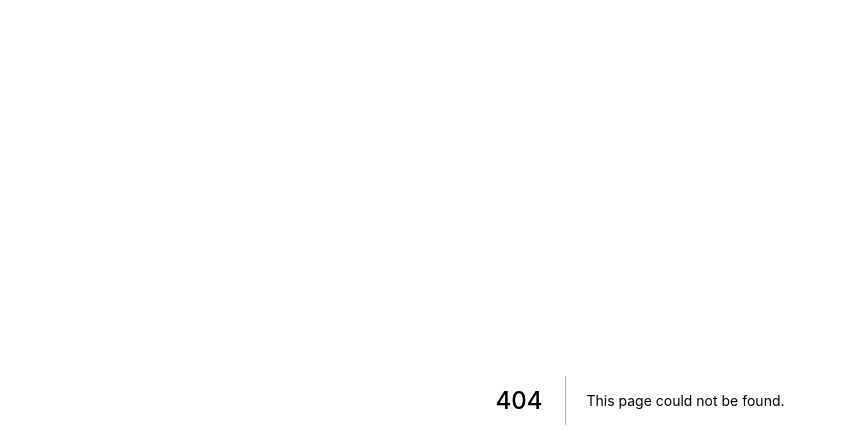
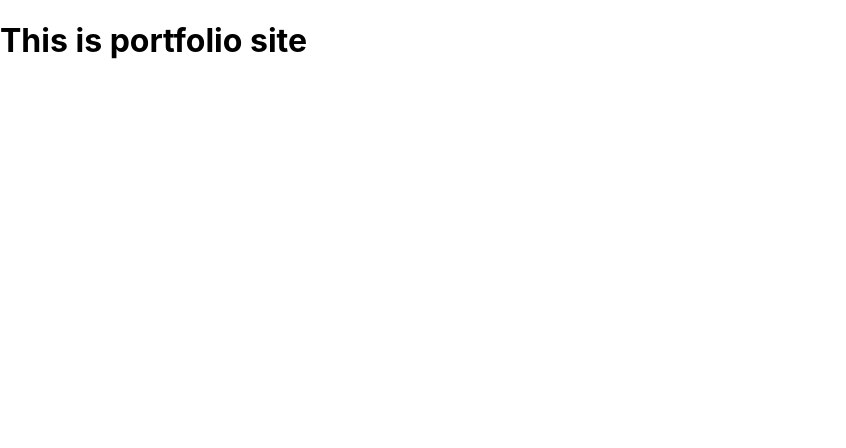
Before and after one commit to Mim-Hakkani/Next-Beginer_to_advanced, a Next.js app: page /portfolio in a window 1280 px wide. Before the commit this address had no page. Shown: the top 448 px of the page, without its empty margins (0-846 px from the left). Built offline with nearby package versions, Linux system fonts and the light colour scheme.

Commit message:
folder with file base routing

```diff
--- /dev/null
+++ b/pages/portfolio/index.js
@@ -0,0 +1,10 @@
+
+const portfolio = () => {
+    return (
+        <div>
+            <h1>This is portfolio site</h1>
+        </div>
+    );
+};
+
+export default portfolio;
```
Also changed, not shown: pages/portfolio/list.js (added, +11 -0 lines), pages/about/index.js (renamed from pages/about.js), 1 other file (tests, documents, lock files or other folders).
